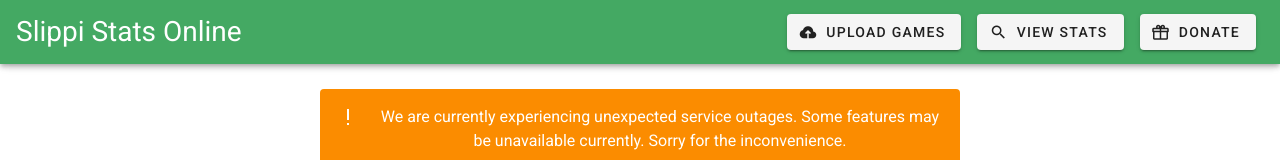
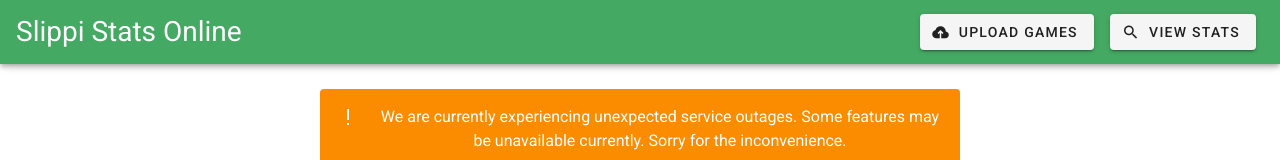
Before and after one commit to scottn12/SlippiStatsOnline, a Vue app in the folder frontend/: page / in a window 1280 px wide. Shown: the top 160 px of the page. Built offline with nearby package versions, Linux system fonts and the light colour scheme; no server answers.

Commit message:
disable donate button

```diff
--- a/frontend/src/App.vue
+++ b/frontend/src/App.vue
@@ -26,9 +26,9 @@
         <v-icon left :light="!$vuetify.theme.dark">mdi-magnify</v-icon>View Stats
       </v-btn>
 
-      <v-btn :light="!$vuetify.theme.dark" class="ma-2" target="_blank" href="https://www.paypal.com/cgi-bin/webscr?cmd=_donations&business=NJY276YL5Y4J8&currency_code=USD">
+      <!-- <v-btn :light="!$vuetify.theme.dark" class="ma-2" target="_blank" href="https://www.paypal.com/cgi-bin/webscr?cmd=_donations&business=NJY276YL5Y4J8&currency_code=USD">
         <v-icon left :light="!$vuetify.theme.dark">mdi-gift-outline</v-icon>Donate
-      </v-btn>
+      </v-btn> -->
 
     </v-app-bar>
 
```
